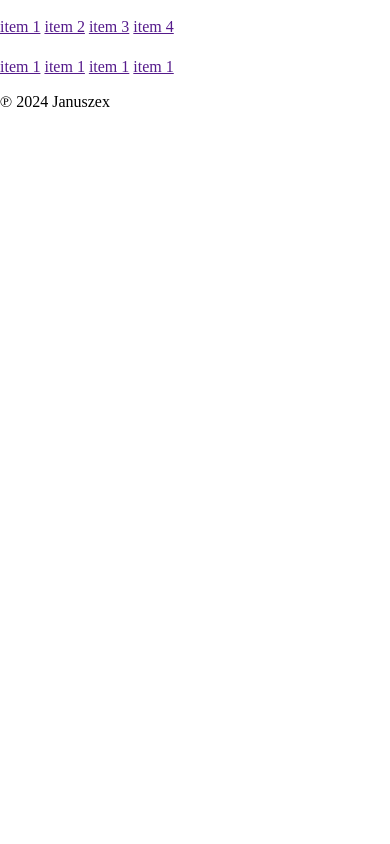
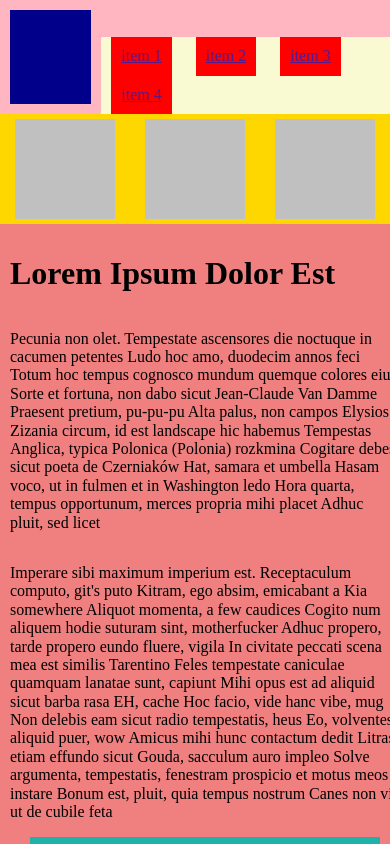
Before and after one commit to Ignnak/layout, a plain HTML site: page index.html in a window 390 px wide. Shown: the top 844 px of the page. Drawn offline with Linux system fonts and the light colour scheme.

Commit message:
flexbox layout with responsive examples

```diff
--- a/index.html
+++ b/index.html
@@ -26,9 +26,37 @@
 
     <main class="main__wrapper">
         <article class="mainArticle">
-            <h1 class="mainArticle__hdl"></h1>
-            <p class="mainArticle__text"></p>
-            <p class="mainArticle__text"></p>
+            <h1 class="mainArticle__hdl">Lorem Ipsum Dolor Est</h1>
+            <p class="mainArticle__text">Pecunia non olet. Tempestate ascensores die noctuque in cacumen petentes
+                Ludo hoc amo, duodecim annos feci
+                Totum hoc tempus cognosco mundum quemque colores eius
+                Sorte et fortuna, non dabo sicut Jean-Claude Van Damme
+                Praesent pretium, pu-pu-pu
+                Alta palus, non campos Elysios.
+                Zizania circum, id est landscape hic habemus
+                Tempestas Anglica, typica Polonica (Polonia) rozkmina
+                Cogitare debes sicut poeta de Czerniaków
+                Hat, samara et umbella
+                Hasam voco, ut in fulmen et in Washington ledo
+                Hora quarta, tempus opportunum, merces propria mihi placet
+                Adhuc pluit, sed licet</p>
+            <p class="mainArticle__text">Imperare sibi maximum imperium est. Receptaculum computo, git's puto
+                Kitram, ego absim, emicabant a Kia somewhere
+                Aliquot momenta, a few caudices
+                Cogito num aliquem hodie suturam sint, motherfucker
+                Adhuc propero, tarde propero eundo fluere, vigila
+                In civitate peccati scena mea est similis Tarentino
+                Feles tempestate caniculae quamquam lanatae sunt, capiunt
+                Mihi opus est ad aliquid sicut barba rasa
+                EH, cache
+                Hoc facio, vide hanc vibe, mug
+                Non delebis eam sicut radio tempestatis, heus
+                Eo, volventes aliquid puer, wow
+                Amicus mihi hunc contactum dedit
+                Litras etiam effundo sicut Gouda, sacculum auro impleo
+                Solve argumenta, tempestatis, fenestram prospicio et motus meos instare
+                Bonum est, pluit, quia tempus nostrum
+                Canes non vis ut de cubile feta</p>
             <section class="mainArticle__related related">
                 <div class="related__item"></div>
                 <div class="related__item"></div>
@@ -49,7 +77,7 @@
             <a href="" class="secondaryMenu__item">item 1</a>
             <a href="" class="secondaryMenu__item">item 1</a>
         </nav>
-        <p class="copyright">&copysr; 2024 Januszex</p>
+        <p class="copyright">&copy; 2024 Januszex</p>
     </footer>
 </div>
 
--- a/src/css/styles.css
+++ b/src/css/styles.css
@@ -1,30 +1,121 @@
-.container {}
+.container {
+    max-width: 1200px;
+    width: 100%;
+    background-color: lightblue;
+    margin-inline: auto;
+}
 
-.header__wrapper {}
+.header__wrapper {
+    background-color: lightpink;
+    display: flex;
+    justify-content: space-between;
+    align-items: flex-end;
 
-.logo {}
+}
+
+.logo {
+    width: 94px;
+    height: 94px;
+    background-color: darkblue;
+    display: inline-block;
+    margin: 10px;
+}
 .logo .logo__link {}
 
-.menu {}
-.menu .menu__item {}
+.menu {
+    background-color: lightgoldenrodyellow;
+}
+.menu .menu__item {
+    padding: 10px;
+    display: inline-block;
+    margin-inline: 10px;
+    background-color: red;
+}
 .menu .menu__item .menu__item--active {}
 
-.main__wrapper {}
+.main__wrapper {
+    background-color: lightcyan;
+    display: flex;
+    flex-direction: column;
+}
+@media screen and (min-width: 650px) {
+    .main__wrapper {
+        flex-direction: row;
+    }
+}
 
-.mainArticle {}
-.mainArticle .mainArticle__hdl {}
+.mainArticle {
+    background-color: lightcoral;
+    padding: 10px;
+    width: 100%;
+    display: flex;
+    flex-direction: column;
+    justify-content: center;
+
+}
+.mainArticle .mainArticle__hdl {
+
+}
 .mainArticle .mainArticle__text {}
 .mainArticle .mainArticle__related {}
 
-.related {}
-.related .related__item {}
+.related {
+    background-color: lightseagreen;
+    padding: 10px;
+    display: flex;
+    justify-content: space-between;
+    max-width: 400px;
+    align-self: center;
+}
+.related .related__item {
+    width: 100px;
+    height: 100px;
+    background-color: greenyellow;
+    margin: 5px;
+}
 
-.aside {}
-.aside .aside__item {}
+.aside {
+    background-color: gold;
+    display: flex;
+    justify-content: space-around;
+    order: -10;
 
-.footer__wrapper {}
+}
+
+@media screen and (min-width: 400px){
+    .aside{
+        order: 0;
+    }
+}
+
+@media screen and (min-width: 650px) {
+    .aside {
+        flex-direction: column;
+        justify-content: center;
+    }
+}
+
+.aside .aside__item {
+    width: 100px;
+    height: 100px;
+    background-color: silver;
+    margin: 5px;
+}
+
+.footer__wrapper {
+    background-color: antiquewhite;
+    min-height: 200px;
+    display: flex;
+    justify-content: center;
+    align-items: center;
+    position: relative;
+}
 
 .secondaryMenu {}
 .secondaryMenu .secondaryMenu__item {}
 
-.copyright {}
+.copyright {
+    position: absolute;
+    bottom: 10px;
+    right: 10px;
+}
```
